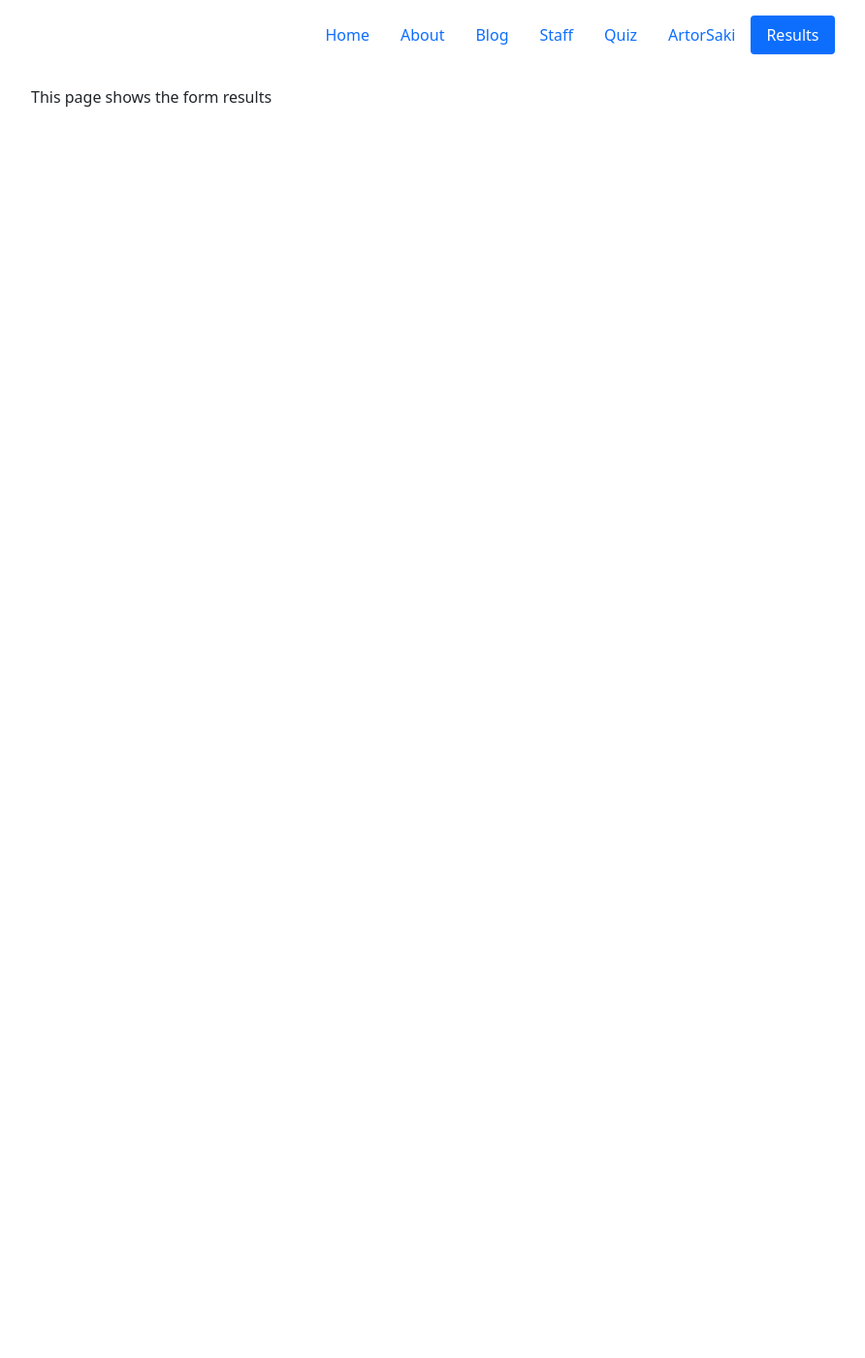
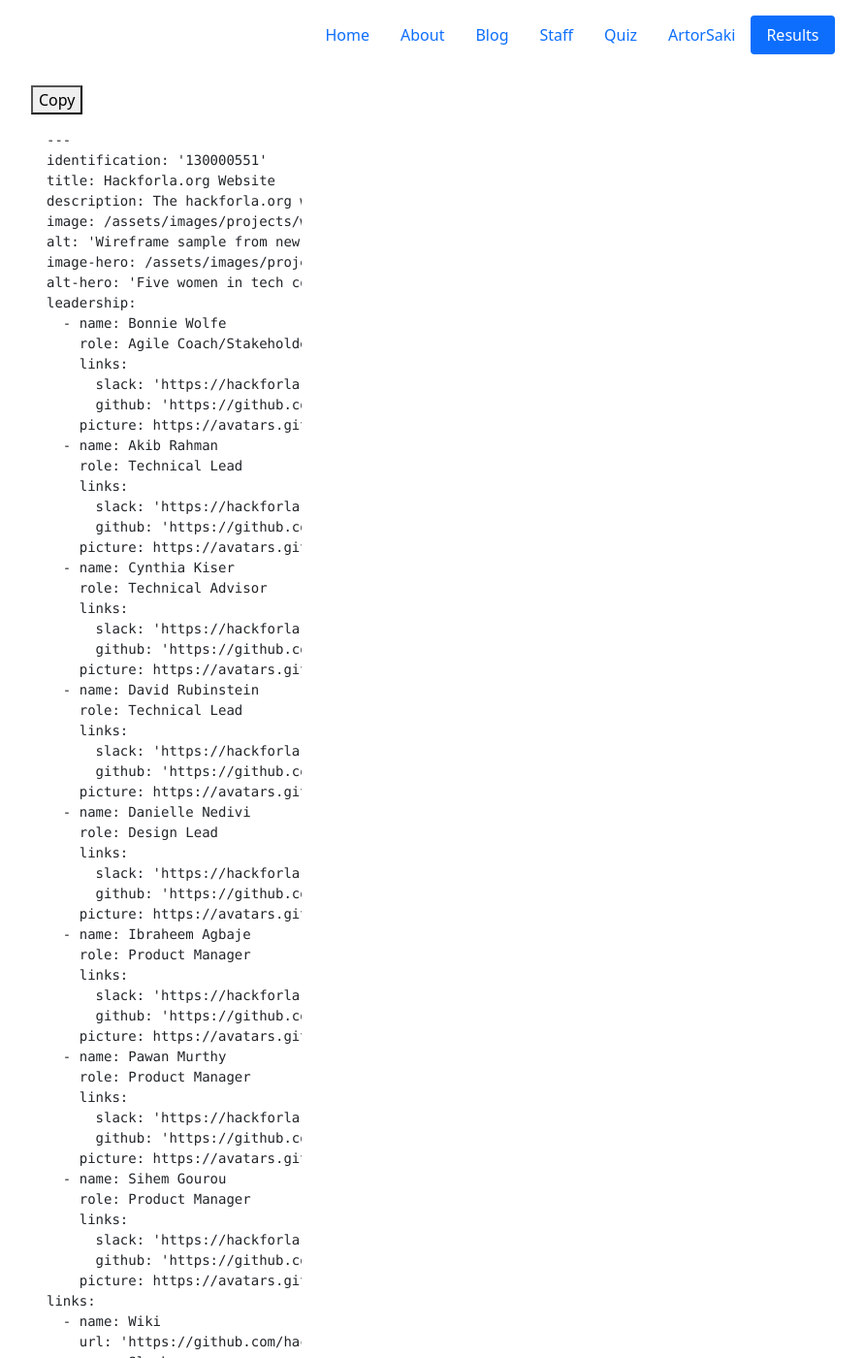
Before and after one commit to Aveline-art/studious-lamp, a Jekyll site: the page built from pages/results.html, in a window 1280 px wide and 1400 px high. Shown: the whole window at 97% size, without its empty margins (50-942 px from the left). Built offline with Jekyll 4.4.1, drawn with Linux system fonts in a browser that asks for light colours; some of the changed text lies outside the part shown.

Commit message:
started a state manager file

```diff
--- /dev/null
+++ b/assets/js/project-form/state.js
@@ -0,0 +1,3 @@
+// TODO centralize state of globals for the project form here
+// This object will be exported and have all the functions in place to add more functionality
+// This is basically a config for the initial state of the project form page
--- a/assets/js/utility.js
+++ b/assets/js/utility.js
@@ -1,3 +1,4 @@
+// TODO turn this into a class, that way it can be used in a central state handler
 function createState(init, runner) {
     const handler = {
         get: function (obj, prop) {
--- a/pages/results.html
+++ b/pages/results.html
@@ -4,5 +4,103 @@
 permalink: /results
 ---
 <div>
-    This page shows the form results
+    <div class="bd-clipboard">
+        <button type="button" class="btn-clipboard" title="" data-bs-original-title="Copy to clipboard">Copy</button>
+    </div>
+    <div>
+        <pre class="overflow-scroll h-25 d-inline-block w-25 p-3">
+---
+identification: '130000551'
+title: Hackforla.org Website
+description: The hackforla.org website is our organization's way of communicating with volunteers, stakeholders, and donors. This project is a good place to start for new volunteers looking to polish their git protocol skills (branches, separation of concerns, etc.). We currently have two development paths&#58; growth (building out new pages and guides) and optimization (taking inventory of our code and design systems) to ensure we are consistently delivering value to our users while being scalable in our approach to building the site.
+image: /assets/images/projects/website.png
+alt: 'Wireframe sample from new website.'
+image-hero: /assets/images/projects/website-hero.jpg
+alt-hero: 'Five women in tech collaborating, engaging in a joyful conversation.'
+leadership:
+  - name: Bonnie Wolfe
+    role: Agile Coach/Stakeholder Rep
+    links:
+      slack: 'https://hackforla.slack.com/team/UE1UG1YFP'
+      github: 'https://github.com/ExperimentsInHonesty'
+    picture: https://avatars.githubusercontent.com/ExperimentsInHonesty
+  - name: Akib Rahman
+    role: Technical Lead
+    links:
+      slack: 'https://hackforla.slack.com/team/U01L4FXN1T7'
+      github: 'https://github.com/akibrhast'
+    picture: https://avatars.githubusercontent.com/akibrhast
+  - name: Cynthia Kiser
+    role: Technical Advisor
+    links:
+      slack: 'https://hackforla.slack.com/team/USBB18YDR'
+      github: 'https://github.com/cnk'
+    picture: https://avatars.githubusercontent.com/cnk
+  - name: David Rubinstein
+    role: Technical Lead
+    links:
+      slack: 'https://hackforla.slack.com/team/U015FP47R5G'
+      github: 'https://github.com/drubgrubby'
+    picture: https://avatars.githubusercontent.com/drubgrubby
+  - name: Danielle Nedivi
+    role: Design Lead
+    links:
+      slack: 'https://hackforla.slack.com/team/U013U4VN8V7'
+      github: 'https://github.com/daniellex0'
+    picture: https://avatars.githubusercontent.com/daniellex0
+  - name: Ibraheem Agbaje
+    role: Product Manager
+    links:
+      slack: 'https://hackforla.slack.com/team/U01FKL1DN48'
+      github: 'https://github.com/IAgbaje'
+    picture: https://avatars.githubusercontent.com/IAgbaje
+  - name: Pawan Murthy
+    role: Product Manager
+    links:
+      slack: 'https://hackforla.slack.com/team/U01FMQTN8MU'
+      github: 'https://github.com/pawan92'
+    picture: https://avatars.githubusercontent.com/pawan92
+  - name: Sihem Gourou
+    role: Product Manager
+    links:
+      slack: 'https://hackforla.slack.com/team/U021GM545UG'
+      github: 'https://github.com/Sihemgourou'
+    picture: https://avatars.githubusercontent.com/Sihemgourou
+links:
+  - name: Wiki
+    url: 'https://github.com/hackforla/website/wiki'
+  - name: Slack
+    url: 'https://hackforla.slack.com/archives/C4UM52W93'
+  - name: GitHub
+    url: 'https://github.com/hackforla/website'
+  - name: Site
+    url: 'https://www.hackforla.org'
+looking:
+  - category: UI/UX
+    skill: UI (wireframes)
+  - category: UI/UX
+    skill: UX Researcher
+  - category: Development
+    skill: Junior JavaScript developers
+  - category: Development
+    skill: Javascript Mentor / PR reviewer
+  - category: Development
+    skill: anyone wanting to learn how to do Git commits in a collaborative work environment
+technologies:
+  - GitHub Pages
+  - Jekyll
+  - Docker
+tools: Figma, Google Drive, Zoom, Google Analytics
+location:
+  # - Santa Monica
+  # - Downtown LA
+  - Remote
+visible: true
+status: Active
+program-area:
+  - Workforce Development
+  - Civic Tech Infrastructure
+---
+        </pre>
+    </div>
 </div>
```
